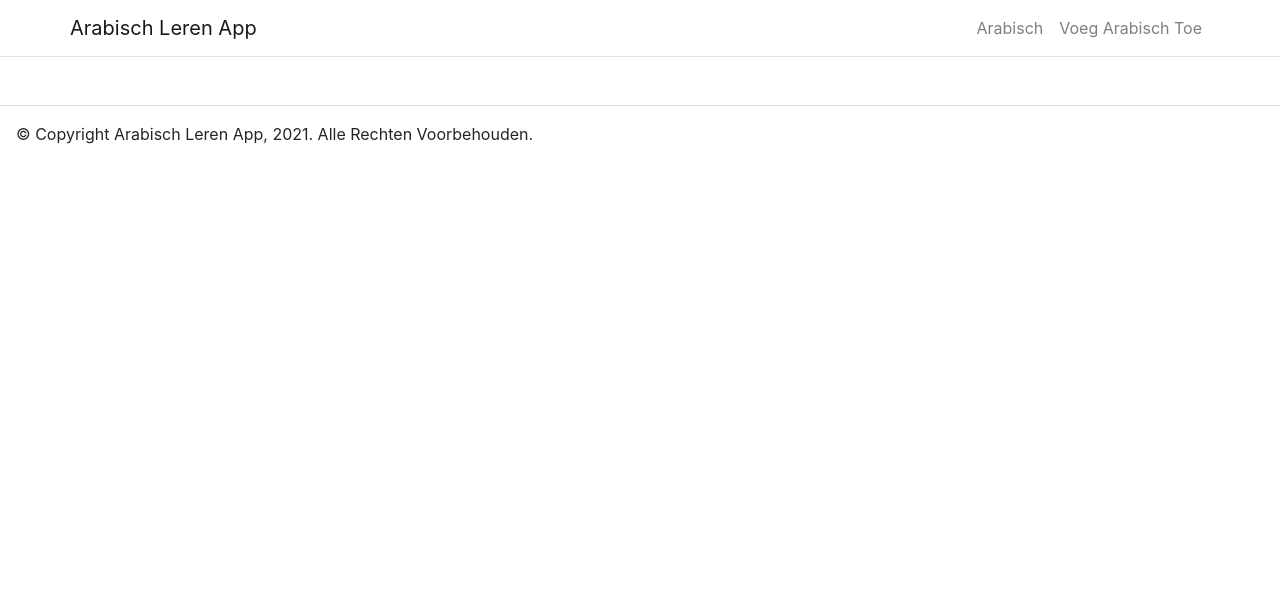
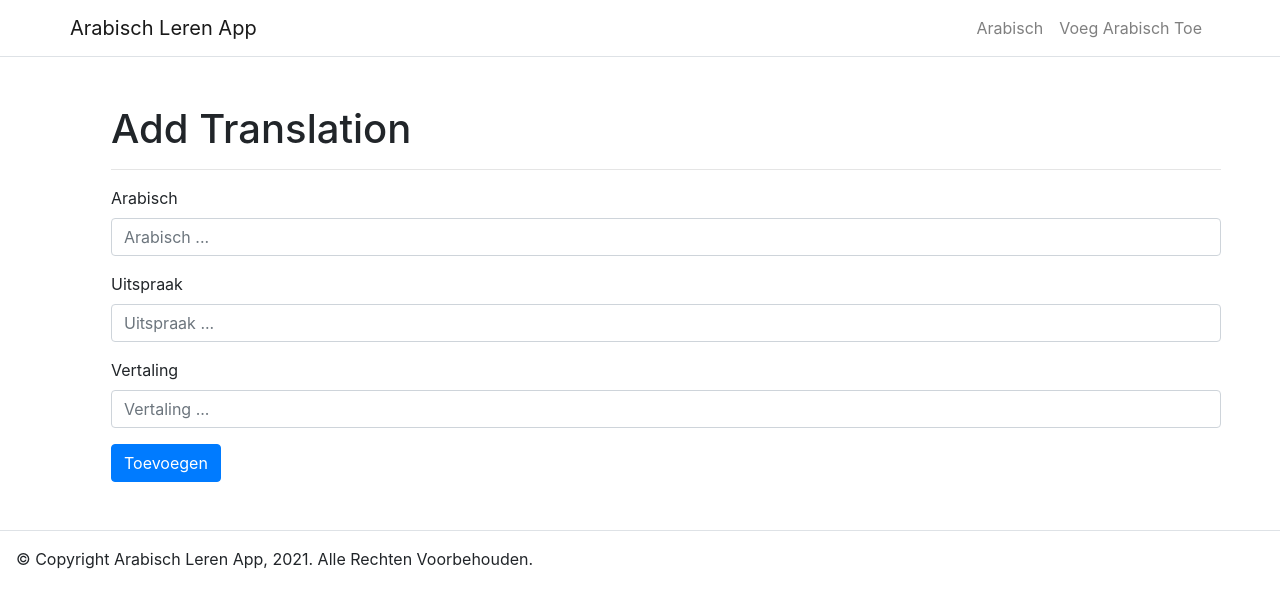
Before and after one commit to RedouanBou/arabisch-leren-app, a React (Create React App) app: page /add-translation in a window 1280 px wide. Shown: the top 608 px of the page. Built offline with nearby package versions, Linux system fonts and the light colour scheme.

Commit message:
Change in header

```diff
--- a/src/Components/Header.js
+++ b/src/Components/Header.js
@@ -16,18 +16,18 @@ function Header() {
             <Navbar.Toggle className="border-0" aria-controls="navbar-toggle" />
             <Navbar.Collapse id="navbar-toggle">
               <Nav className="ml-auto">
-                <Link className="nav-link" to="/arabisch-leren-app/">Arabisch</Link>
-                <Link className="nav-link" to="/arabisch-leren-app/add-translation">Voeg Arabisch Toe</Link>
+                <Link className="nav-link" to="/">Arabisch</Link>
+                <Link className="nav-link" to="/add-translation">Voeg Arabisch Toe</Link>
               </Nav>
             </Navbar.Collapse>
           </Container>
         </Navbar>
 
         <Switch>
-          <Route path="/arabisch-leren-app/" exact>
+          <Route path="/" exact>
             <Translations />
           </Route>
-          <Route path="/arabisch-leren-app/add-translation">
+          <Route path="/add-translation">
             <AddTranslation />
           </Route>
         </Switch>
```
